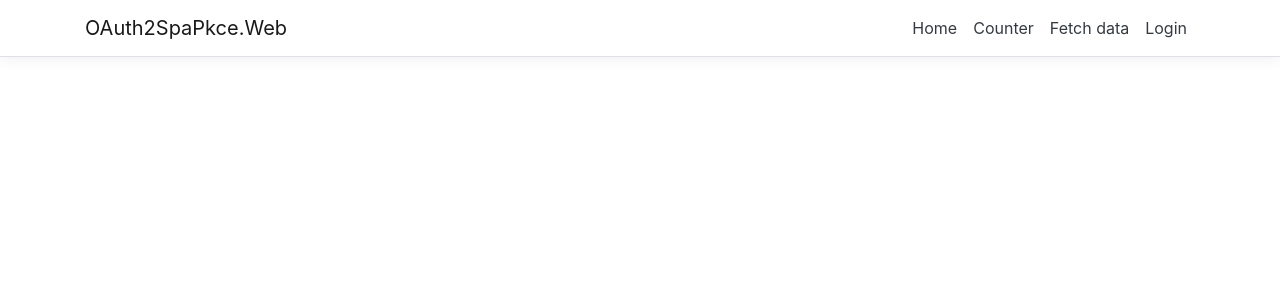
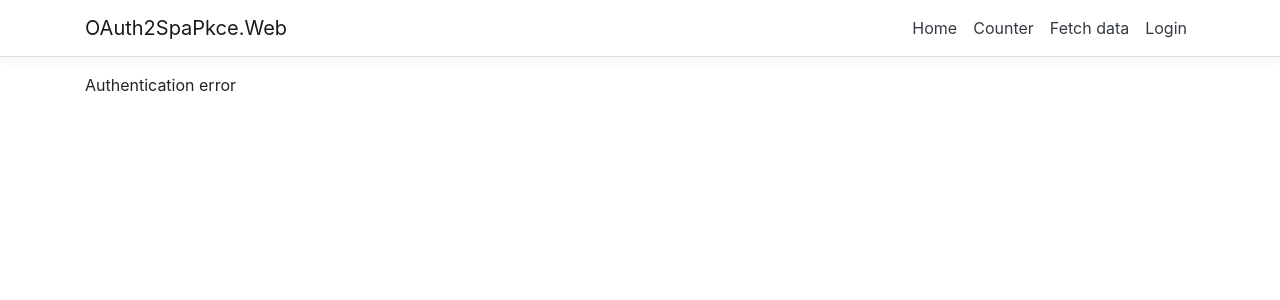
Before and after one commit to michalMalujdy/_Asp.NetCore_React_Redux_OAuth2SpaPkce, a React (Create React App) app in the folder OAuth2SpaPkce.Web/ClientApp/: page /auth/redirect in a window 1280 px wide. Shown: the top 300 px of the page. Built offline with nearby package versions, Linux system fonts and the light colour scheme.

Commit message:
Authorization Code flow with PKCE up redirect

```diff
--- a/OAuth2SpaPkce.Web/ClientApp/package.json
+++ b/OAuth2SpaPkce.Web/ClientApp/package.json
@@ -39,6 +39,7 @@
     "eslint-plugin-jsx-a11y": "6.2.3",
     "eslint-plugin-react": "7.16.0",
     "nan": "^2.14.1",
+    "node-sass": "^4.14.1",
     "typescript": "3.6.4"
   },
   "scripts": {
--- a/OAuth2SpaPkce.Web/ClientApp/src/App.tsx
+++ b/OAuth2SpaPkce.Web/ClientApp/src/App.tsx
@@ -4,11 +4,13 @@ import Layout from './components/Layout';
 import Home from './components/Home';
 
 import './custom.css'
-import Login from "./components/Login/Login";
+import Login from "./components/Auth/Login/Login";
+import Redirect from "./components/Auth/Redirect/Redirect";
 
 export default () => (
     <Layout>
         <Route exact path='/' component={Home} />
         <Route exact path='/auth/login' component={Login} />
+        <Route exact path='/auth/redirect' component={Redirect} />
     </Layout>
 );
--- a/OAuth2SpaPkce.Web/ClientApp/src/components/Login/Login.tsx
+++ b/OAuth2SpaPkce.Web/ClientApp/src/components/Auth/Login/Login.tsx
@@ -1,23 +1,39 @@
 import React from "react";
 import {connect} from "react-redux";
-import {setCode, Code} from '../../store/authSlice';
+import {Code, setCode, setUrlState} from '../../../store/authSlice';
+import Loader from "../../Loader/Loader";
 
 class Login extends React.PureComponent<LoginProps> {
 
     async componentDidMount() {
-        let verifier = this.getVerifier();
+        let verifier = this.getStrongRandomValue();
         let challenge = await this.getChallenge(verifier);
+        let state = this.getStrongRandomValue();
 
         this.props.setCode({
             verifier, challenge
         });
+
+        this.props.setUrlState(state);
+
+        const url = 'https://dev-ykfj37bm.us.auth0.com/authorize?' +
+            'response_type=code&' +
+            `code_challenge=${challenge}&` +
+            'code_challenge_method=S256&' +
+            'client_id=gxrNnJJckTJmeKYTK6GplVtEOJ0Drd9O&' +
+            'redirect_uri=https://localhost:5001/auth/redirect&' +
+            'scope=profile,email&' +
+            'audience=https://dev-ykfj37bm.us.auth0.com/api/v2/&' +
+            `state=${state}`;
+
+        window.location.replace(url);
     }
 
     render() {
-        return (<>Logging in</>);
+        return <Loader/>
     }
 
-    private getVerifier(): string {
+    private getStrongRandomValue(): string {
         const array = new Uint32Array(56 / 2);
         window.crypto.getRandomValues(array);
         return Array.from(array, Login.dec2hex).join('');
@@ -55,18 +71,17 @@ class Login extends React.PureComponent<LoginProps> {
 interface LoginProps {
     verifier: string,
     challenge: string,
-    setCode: (code: Code) => void;
+    setCode: (code: Code) => void,
+    setUrlState: (urlState: string) => void;
 }
 
-const mapStateToProps = (state: any) => {
-    return {
-        verifier: state.auth.verifier,
-        challenge: state.auth.challenge
-    }
+const mapStateToProps = (_: any) => {
+    return {}
 };
 
 const mapDispatchToProps = {
-    setCode
+    setCode,
+    setUrlState
 };
 
 export default connect(mapStateToProps, mapDispatchToProps)(Login);
--- /dev/null
+++ b/OAuth2SpaPkce.Web/ClientApp/src/components/Auth/Redirect/Redirect.tsx
@@ -0,0 +1,63 @@
+import React from "react";
+import {connect} from "react-redux";
+import {Code, clear} from "../../../store/authSlice";
+import Loader from "../../Loader/Loader";
+
+class Redirect extends React.Component<RedirectProps, RedirectState> {
+
+    constructor(props: any) {
+        super(props);
+
+        this.state = {
+            isCsrfTokenValid: false
+        }
+    }
+
+    componentDidMount() {
+        const query = new URLSearchParams(window.location.search);
+        const state = query.get('state');
+        const code = query.get('code');
+
+        const isCsrfTokenValid = this.props.state === state;
+        this.setState({
+            ...this.state,
+            isCsrfTokenValid: isCsrfTokenValid
+        });
+
+        if (!isCsrfTokenValid) {
+            this.props.clear();
+            return;
+        }
+
+        // call for the tokens
+    }
+
+    render() {
+        return this.state.isCsrfTokenValid
+            ? <Loader/>
+            : <p>Authentication error</p>;
+    }
+}
+
+interface RedirectProps {
+    code: Code,
+    state: string,
+    clear: () => void;
+}
+
+interface RedirectState {
+    isCsrfTokenValid: boolean
+}
+
+const mapStateToProps = (state: any) => {
+    return {
+        code: state.auth.code,
+        state: state.auth.state
+    };
+}
+
+const mapDispatchToProps = {
+    clear
+};
+
+export default connect(mapStateToProps, mapDispatchToProps)(Redirect)
--- /dev/null
+++ b/OAuth2SpaPkce.Web/ClientApp/src/components/Loader/Loader.scss
@@ -0,0 +1,18 @@
+.loader {
+  &-wrapper {
+    width: 100vw;
+    height: 100vh;
+    position: absolute;
+    display: flex;
+    justify-content: center;
+    align-items: center;
+    bottom: 0;
+    right: 0;
+  }
+
+  &-spinner {
+    width: 3rem;
+    height: 3rem;
+    border-width: 0.35rem;
+  }
+}
--- /dev/null
+++ b/OAuth2SpaPkce.Web/ClientApp/src/components/Loader/Loader.tsx
@@ -0,0 +1,12 @@
+import React from "react";
+import './Loader.scss';
+
+export default class Loader extends React.Component {
+    render() {
+        return (
+            <div className="loader-wrapper">
+                <div className="spinner-border loader-spinner" role="status"/>
+            </div>
+        )
+    }
+}
--- a/OAuth2SpaPkce.Web/ClientApp/src/components/NavMenu.css
+++ b/OAuth2SpaPkce.Web/ClientApp/src/components/NavMenu.css
@@ -10,4 +10,8 @@ html { font-size: 14px; }
     html { font-size: 16px; }
 }
 
+.navMenu {
+  z-index: 1000;
+}
+
 .box-shadow { box-shadow: 0 .25rem .75rem rgba(0, 0, 0, .05); }
--- a/OAuth2SpaPkce.Web/ClientApp/src/components/NavMenu.tsx
+++ b/OAuth2SpaPkce.Web/ClientApp/src/components/NavMenu.tsx
@@ -11,7 +11,7 @@ export default class NavMenu extends React.PureComponent<{}, { isOpen: boolean }
     public render() {
         return (
             <header>
-                <Navbar className="navbar-expand-sm navbar-toggleable-sm border-bottom box-shadow mb-3" light>
+                <Navbar className="navMenu navbar-expand-sm navbar-toggleable-sm border-bottom box-shadow mb-3" light>
                     <Container>
                         <NavbarBrand tag={Link} to="/">OAuth2SpaPkce.Web</NavbarBrand>
                         <NavbarToggler onClick={this.toggle} className="mr-2"/>
--- a/OAuth2SpaPkce.Web/ClientApp/src/store/authSlice.tsx
+++ b/OAuth2SpaPkce.Web/ClientApp/src/store/authSlice.tsx
@@ -5,7 +5,8 @@ const initialState: AuthState = {
     code: {
         verifier: '',
         challenge: ''
-    }
+    },
+    urlState: ''
 };
 
 const authSlice = createSlice({
@@ -15,14 +16,18 @@ const authSlice = createSlice({
         setCode(state: any, action: PayloadAction<Code>) {
             state.code = action.payload;
         },
-        clearCode(state: any) {
+        setUrlState(state: any, action: PayloadAction<string>) {
+            state.urlState = action.payload;
+        },
+        clear(state: any) {
             state = initialState;
         }
     }
 });
 
 export interface AuthState {
-    code: Code
+    code: Code,
+    urlState: string
 }
 
 export interface Code {
@@ -30,5 +35,5 @@ export interface Code {
     challenge: string
 }
 
-export const { setCode, clearCode } = authSlice.actions;
+export const { setCode, setUrlState, clear } = authSlice.actions;
 export default authSlice.reducer;
```
Also changed, not shown: 1 other file (tests, documents, lock files or other folders).
